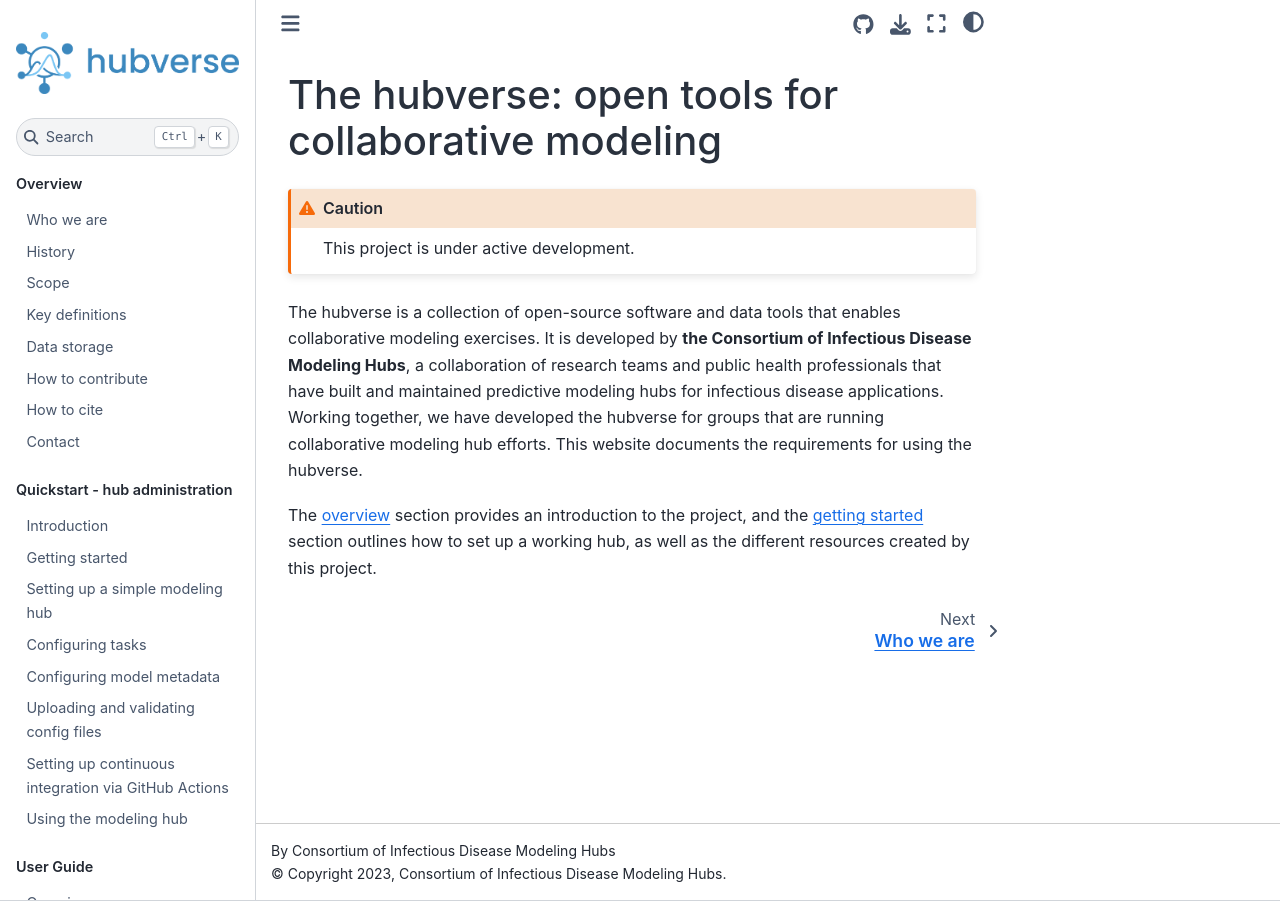
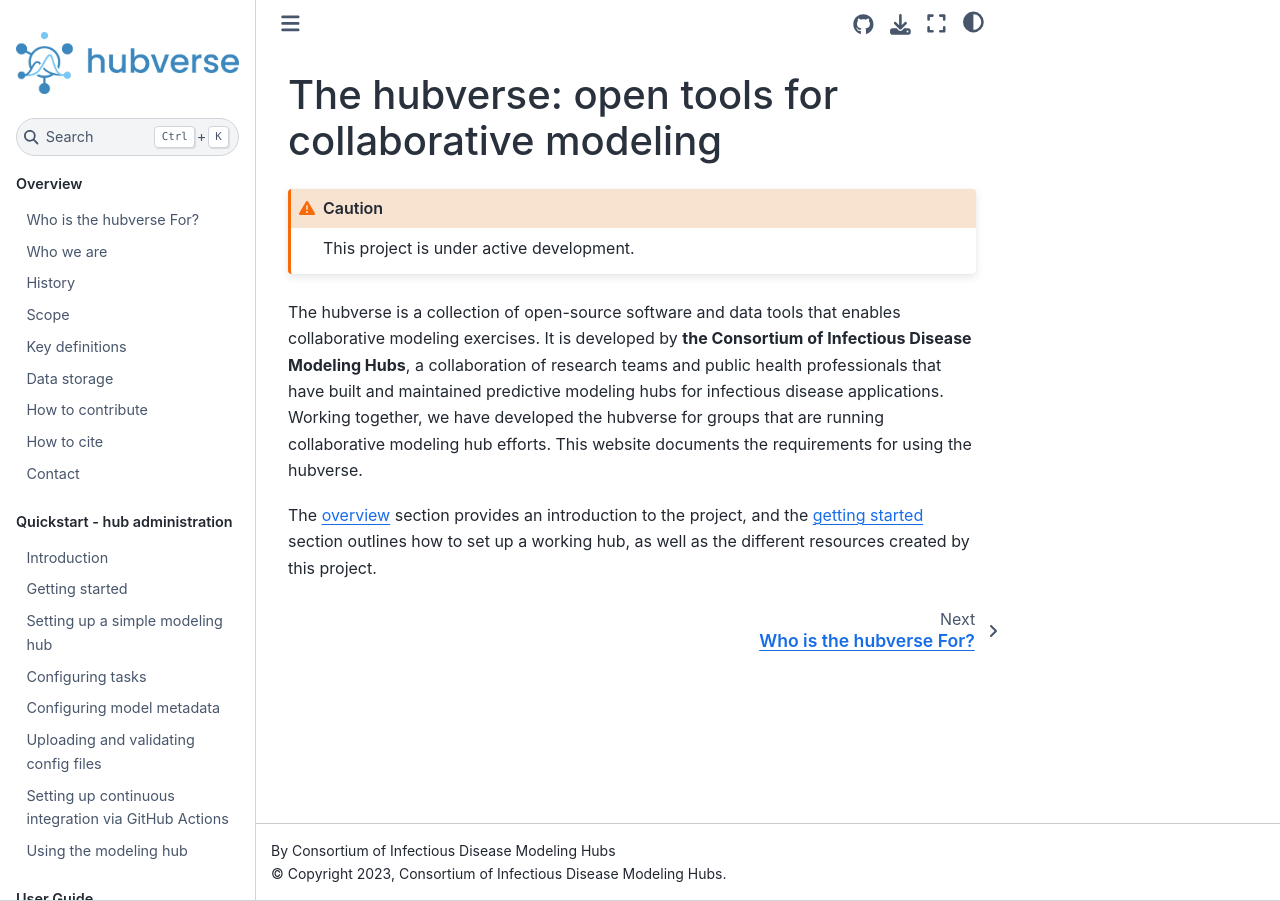
Before and after one commit to hubverse-org/hubDocs, a Sphinx documentation site: the page built from docs/source/index.md, in a window 1280 px wide. Built offline with Sphinx 7.4.7 and the Sphinx Book theme 1.1.4, drawn with Linux system fonts in a browser that asks for light colours; comment, search, counter and statistics services are not loaded.

Commit message:
add who is it for to the menu

```diff
--- a/docs/source/index.md
+++ b/docs/source/index.md
@@ -15,6 +15,7 @@
 :maxdepth: 2
 :caption: Overview
 :hidden:
+overview/who-uses-hubverse.md
 overview/who-we-are.md
 overview/history.md
 overview/scope.md
```
